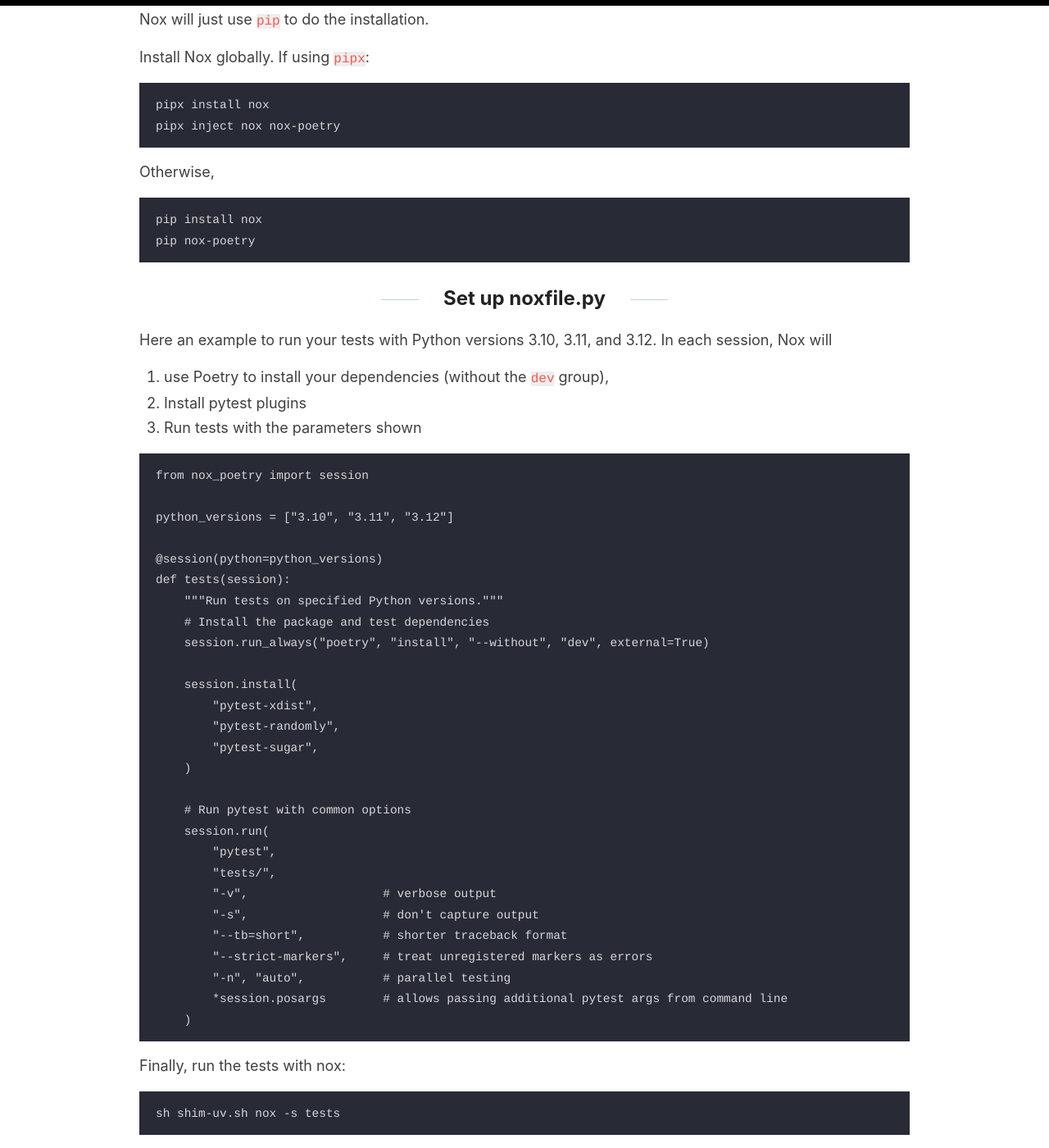
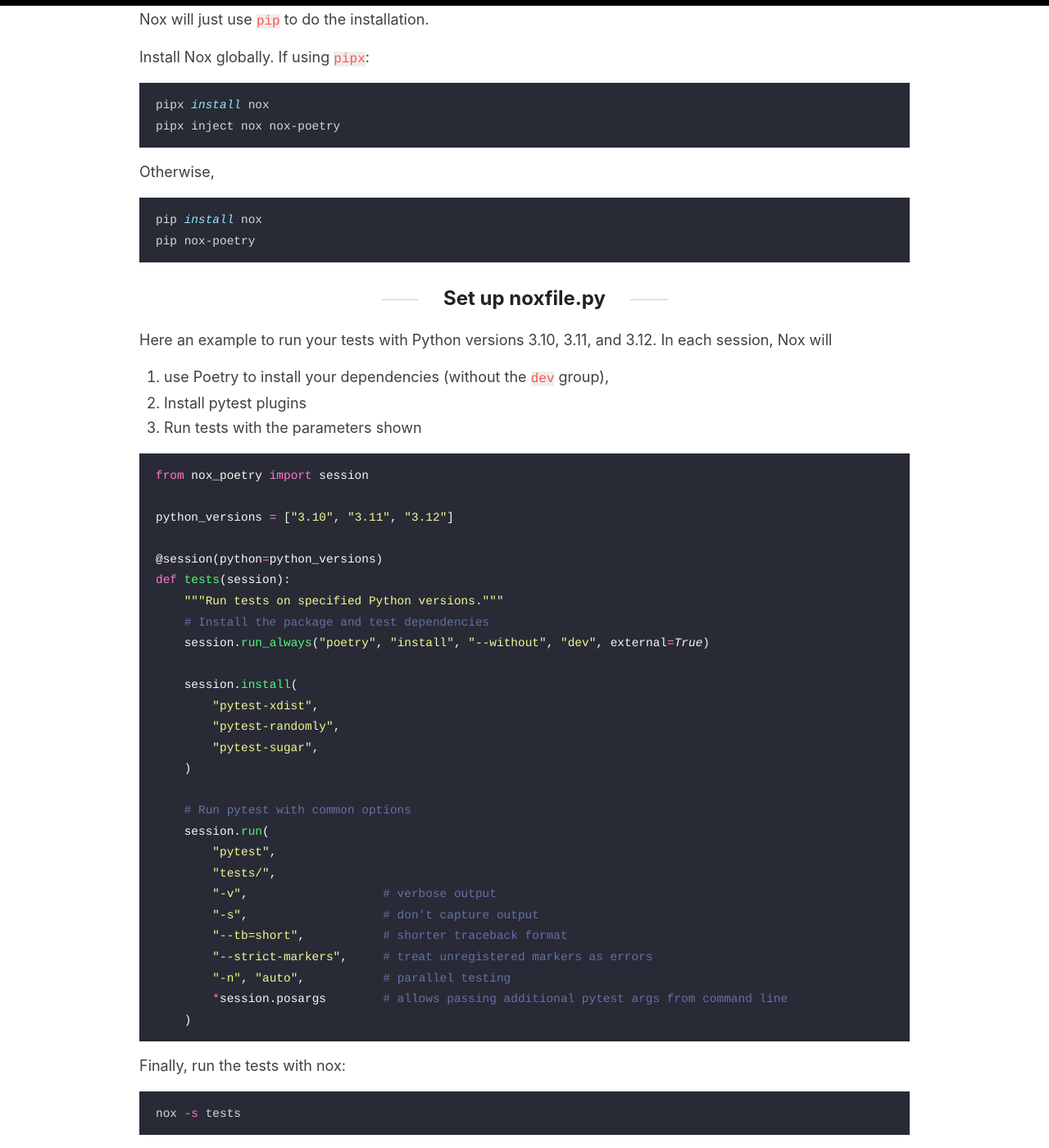
Before and after one commit to kfchou/kfchou.github.io, a Jekyll site: the page built from _posts/2024-11-09-pytest-nox-uv.md, in a window 1280 px wide and 1400 px high, scrolled down 2683 px. Shown: the whole window at 82% size. Built offline with Jekyll 4.4.1, drawn with Linux system fonts in a browser that asks for light colours; comment, search, counter and statistics services are not loaded.

Commit message:
update script language

````diff
--- a/_posts/2024-11-09-pytest-nox-uv.md
+++ b/_posts/2024-11-09-pytest-nox-uv.md
@@ -70,12 +70,12 @@
 Since I always use Poetry as my dependency manager, I must make use of the `nox-poetry` package, otherwise Nox will just use `pip` to do the installation.
 
 Install Nox globally. If using `pipx`:
-```
+```sh
 pipx install nox
 pipx inject nox nox-poetry
 ```
 Otherwise,
-```
+```sh
 pip install nox
 pip nox-poetry
 ```
@@ -87,7 +87,7 @@
 2. Install pytest plugins
 3. Run tests with the parameters shown
 
-```
+```py
 from nox_poetry import session
 
 python_versions = ["3.10", "3.11", "3.12"]
@@ -118,8 +118,9 @@
 ```
 
 Finally, run the tests with nox:
-```
-sh shim-uv.sh nox -s tests
+
+```sh
+nox -s tests
 ```
 
 et voila.
````
